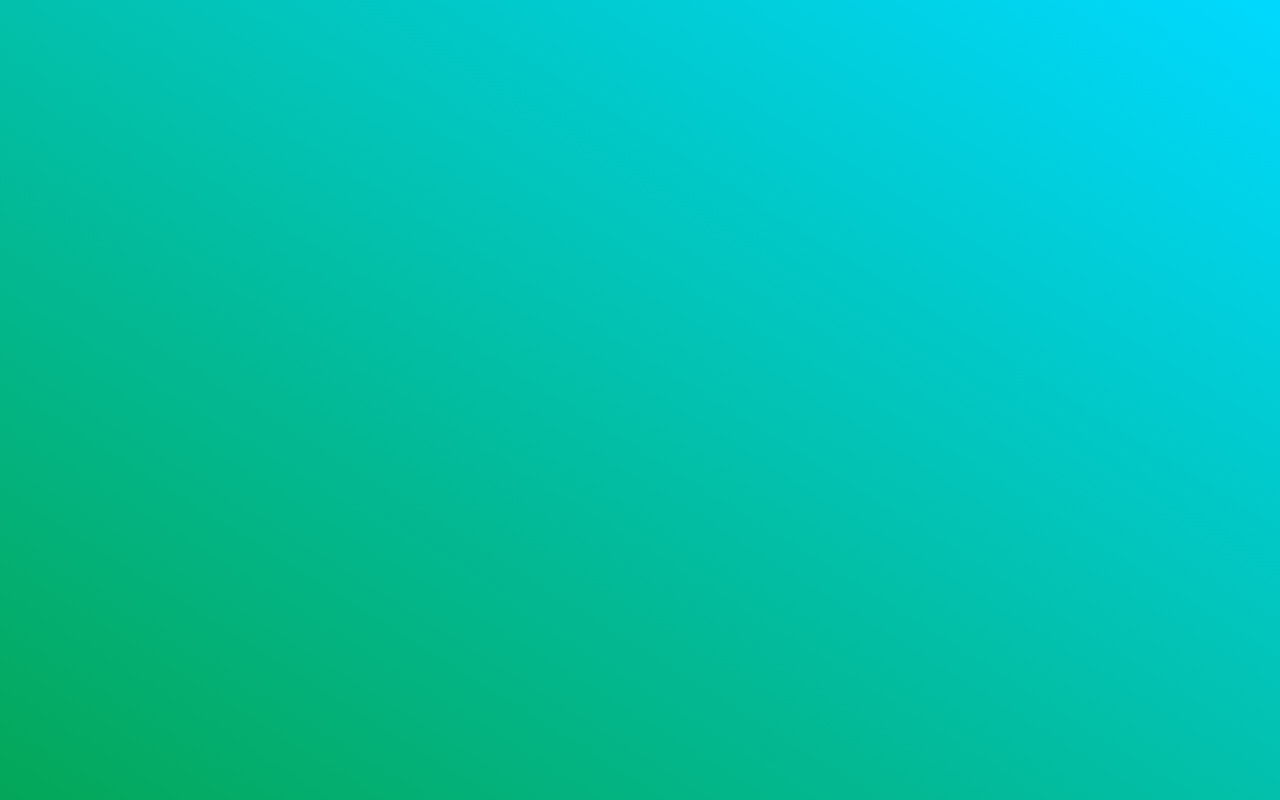
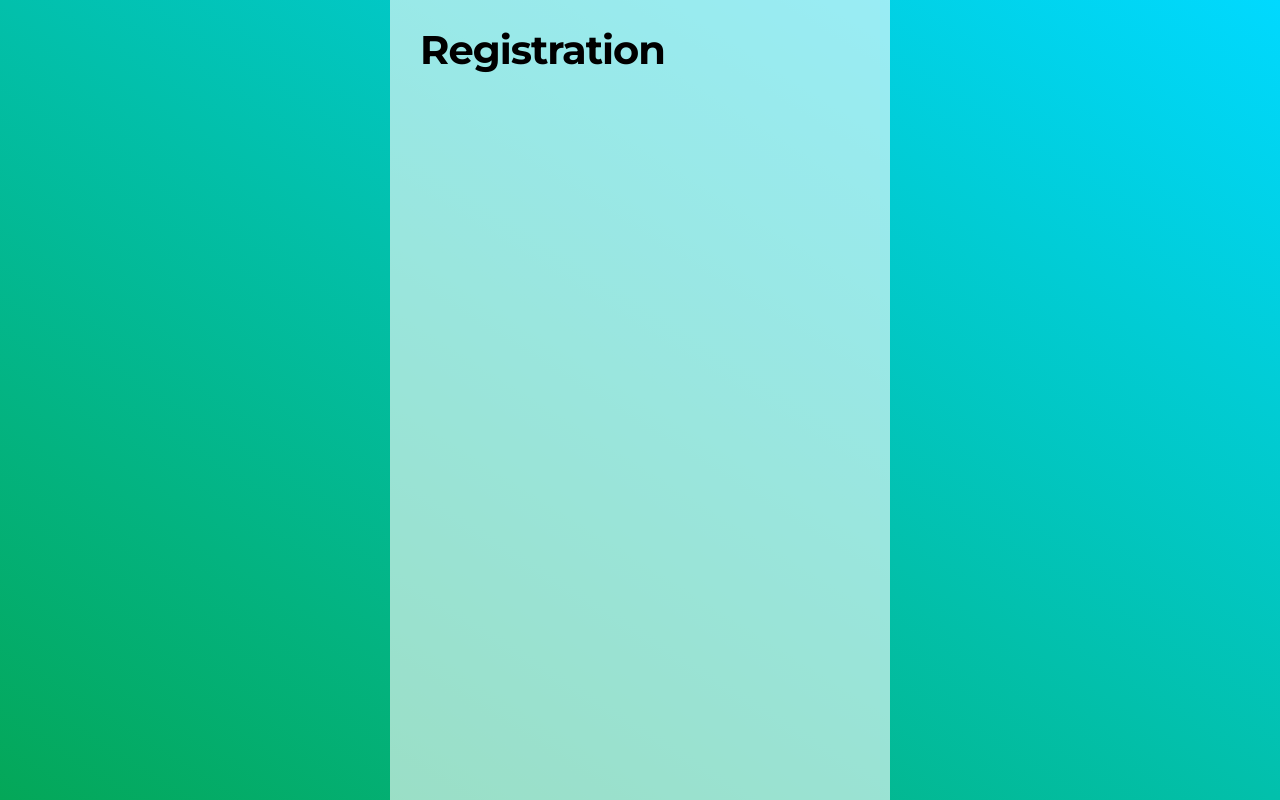
Before and after one commit to Morta-Fontanella/LPPA_Parcial1, a plain HTML site: page index.html in a window 1280 px wide. Both pictures are taken after a click on the button "Get Started". Drawn offline with nearby package versions, Linux system fonts and the light colour scheme.

Commit message:
LPPA-P1: Added Animations

```diff
--- a/css/style.css
+++ b/css/style.css
@@ -5,19 +5,21 @@
 }
 
 body{
+display: flex;
 font-family: 'Montserrat', sans-serif;
-min-height: 100vh;
 background: rgb(0,255,196);
 background: linear-gradient(var(--greadientangle), var(--gradientcolour1) 0%, var(--gradientcolour2) 100%);
 transition: 0.3s;
 }
 
 .wrapper{
+z-index: 2;
 display: flex;
-flex-direction: column;
+flex-direction: row;
 align-items: center;
 justify-content: center;
 min-height: 100vh;
+min-width: 100%;
 }
 
 /*#region Start*/
@@ -29,7 +31,7 @@ flex-direction: column;
 align-items: center;
 justify-content: center;
 text-align: center;
-transition: 2s
+transition: 2s;
 }
 
 .starttitle {
@@ -53,7 +55,7 @@ border: 1px solid white;
 color: white;
 background: rgba(255, 255, 255, 0);
 cursor: pointer;
-transition: 0.3s
+transition: 0.3s;
 }
 
 #startbutton a{
@@ -66,3 +68,36 @@ color: rgb(0, 132, 255);
 
 }
 /*#endregion Start*/
+
+
+/*#region Registration Form*/
+.regwrapper{
+position: absolute;
+display: flex;
+flex-direction: row;
+align-items: center;
+justify-content: center;
+min-height: 100vh;
+min-width: 100%;
+}
+
+#divregistrationform{
+opacity: 0%;
+min-height: 100vh;
+min-width: 500px;
+background-color: rgba(255, 255, 255, 0.6);
+transition: 2s;
+margin-right: 1400px;
+}
+
+.title{
+margin: 30px;
+}
+
+.title h1{
+font-size: 40px;
+font-weight: 700;
+letter-spacing: -0.025em;
+}
+
+/*#endregion Registration Form*/
--- a/index.html
+++ b/index.html
@@ -25,5 +25,12 @@
                 </button>
             </div>
         </div>
+        <div class="regwrapper">
+            <div id="divregistrationform">
+                <div class="title">
+                    <h1>Registration</h1>
+                </div>
+            </div>
+        </div>
     </body>
 </html>
--- a/js/app.js
+++ b/js/app.js
@@ -1,6 +1,7 @@
 let root = document.documentElement;
 var startdiv = null;
 var startbutton = null;
+var registrationform = null;
 
 var changebackground = function () { //Rotate and change the color of the background
     let root = document.documentElement;
@@ -33,15 +34,21 @@ var hidestartdiv = function () { //Disable the start button and fadeout the star
     startbutton = document.getElementById("startbutton");
     startbutton.disabled = true;
     startdiv.style.opacity = 0 + '%';
+    startdiv.style.marginLeft = '800px';
+    startdiv.style.zIndex = 1;
 }
 
-var showregistrationform = function () {
-
+var showregistrationform = function () { //animation and fadein of registrationform
+    registrationform = document.getElementById("divregistrationform");
+    registrationform.style.opacity = 100 + '%';
+    registrationform.style.marginRight = '0px';
+    registrationform.style.zIndex = 2;
 }
 
 var getstarted = function () {
     changebackground()
     hidestartdiv()
+    showregistrationform()
 }
 
 var init = function () {
```
